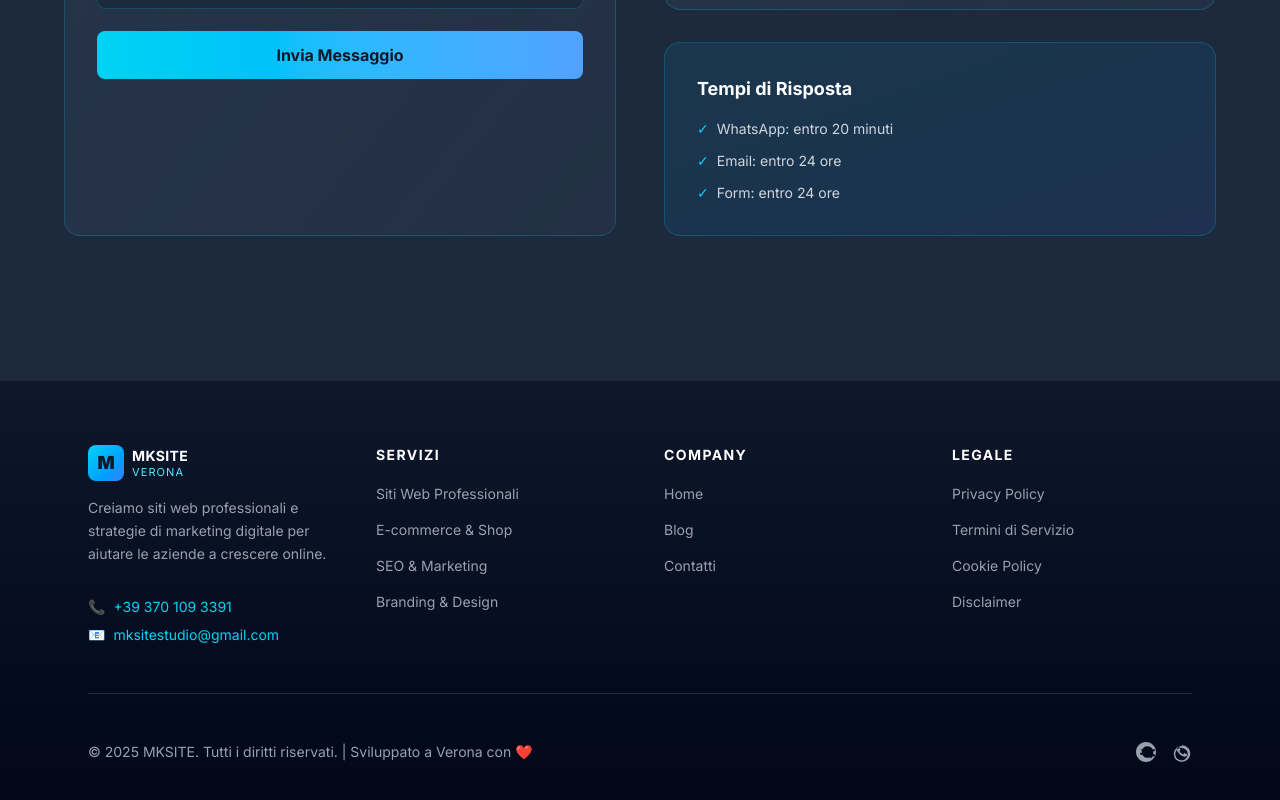
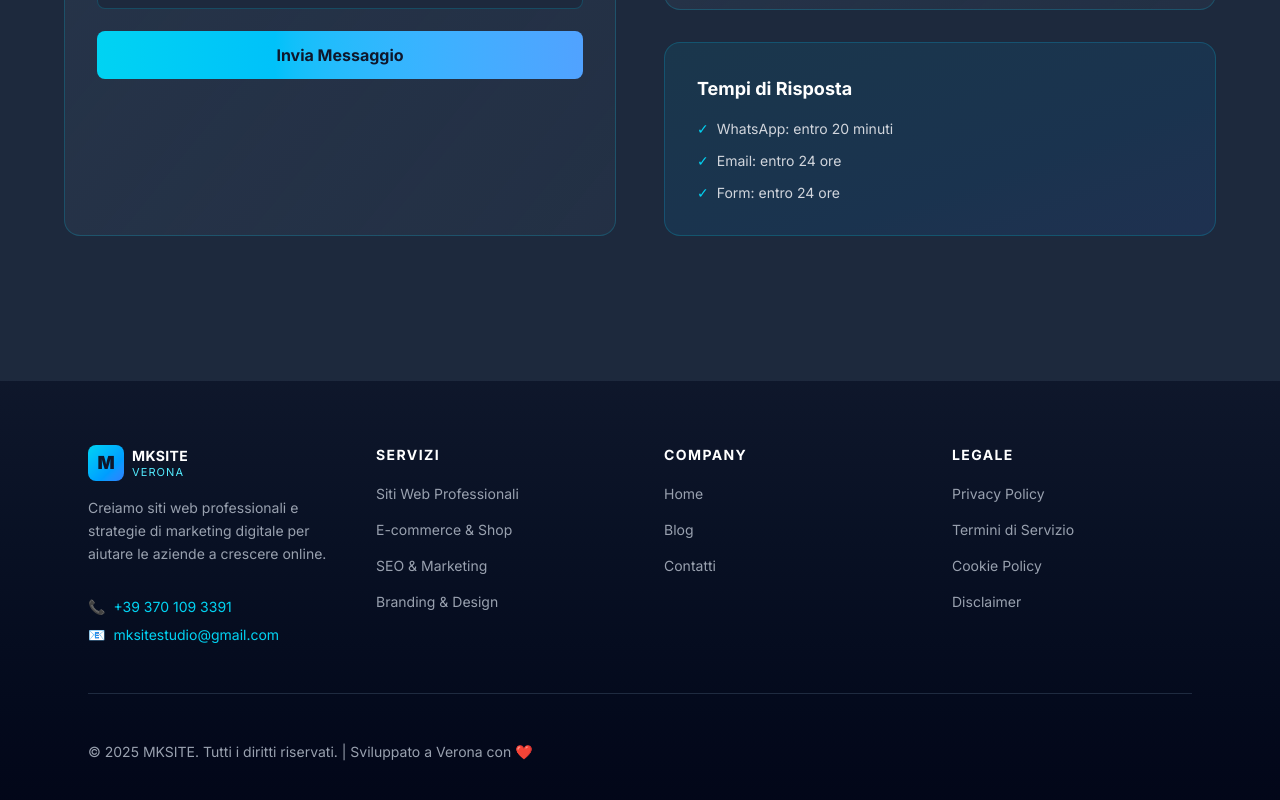
Before and after one commit to valemond06-svg/mksiteverona-site, a Next.js app: page / in a window 1280 px wide. Shown: the part 8071-8871 px from the top of the page. Built offline with nearby package versions, Linux system fonts and the light colour scheme.

Commit message:
Fix navbar logo and smooth scroll

```diff
--- a/components/Footer.jsx
+++ b/components/Footer.jsx
@@ -204,40 +204,6 @@ export default function Footer() {
             © {currentYear} MKSITE. Tutti i diritti riservati. | Sviluppato a
             Verona con ❤️
           </div>
-
-          {/* Social Links */}
-          <div className="flex items-center gap-4">
-            <a
-              href="https://instagram.com/mksite.verona"
-              target="_blank"
-              rel="noopener noreferrer"
-              className="text-gray-400 hover:text-pink-400 transition-colors group"
-              aria-label="Instagram"
-            >
-              <svg
-                className="w-5 h-5 group-hover:scale-110 transition-transform"
-                fill="currentColor"
-                viewBox="0 0 24 24"
-              >
-                <path d="M12 0C5.373 0 0 5.373 0 12s5.373 12 12 12 12-5.373 12-12S18.627 0 12 0m5.521 17.957a6.955 6.955 0 01-3.766 1.042 6.955 6.955 0 01-3.766-1.042 6.96 6.96 0 01-2.203-2.717H5.004v-2.458h2.013a6.978 6.978 0 01-.213-1.788 6.978 6.978 0 01.213-1.788H5.004V8.768h2.782a6.96 6.96 0 012.203-2.717 6.955 6.955 0 013.766-1.042 6.955 6.955 0 013.766 1.042 6.96 6.96 0 012.203 2.717h2.782v2.458h-2.013a6.978 6.978 0 01.213 1.788 6.978 6.978 0 01-.213 1.788h2.013v2.458h-2.782a6.96 6.96 0 01-2.203 2.717" />
-              </svg>
-            </a>
-            <a
-              href="https://wa.me/393701093391"
-              target="_blank"
-              rel="noopener noreferrer"
-              className="text-gray-400 hover:text-green-400 transition-colors group"
-              aria-label="WhatsApp"
-            >
-              <svg
-                className="w-5 h-5 group-hover:scale-110 transition-transform"
-                fill="currentColor"
-                viewBox="0 0 24 24"
-              >
-                <path d="M17.472 14.382c-.297-.149-1.758-.867-2.03-.967-.273-.099-.471-.148-.67.15-.197.297-.767.966-.94 1.164-.173.199-.347.223-.644.075-.297-.15-1.255-.463-2.39-1.475-.883-.788-1.48-1.761-1.653-2.059-.173-.297-.018-.458.13-.606.134-.133.298-.347.446-.52.149-.174.198-.298.298-.497.099-.198.05-.371-.025-.52-.075-.149-.669-1.612-.916-2.207-.242-.579-.487-.5-.67-.51-.173-.008-.371-.01-.57-.01-.198 0-.52.074-.792.372-.272.297-1.04 1.016-1.04 2.479 0 1.462 1.065 2.875 1.213 3.074.149.198 2.096 3.2 5.076 4.487.709.306 1.262.489 1.694.625.712.227 1.36.195 1.871.118.571-.085 1.758-.719 2.006-1.413.248-.694.248-1.289.173-1.413-.074-.124-.272-.198-.57-.347m-5.421-7.403h-.004a9.87 9.87 0 00-5.031 1.378c-3.055 2.364-3.905 6.75-1.896 10.157 2.028 3.404 6.884 4.409 10.287 2.381 3.402-2.028 4.409-6.884 2.381-10.287-2.028-3.404-6.884-4.41-10.287-2.381zm0-2.982c5.432 0 9.834 4.402 9.834 9.834 0 5.432-4.402 9.834-9.834 9.834S2.226 20.044 2.226 14.612C2.226 9.18 6.628 4.778 12.06 4.778z" />
-              </svg>
-            </a>
-          </div>
         </div>
       </div>
     </footer>
```
